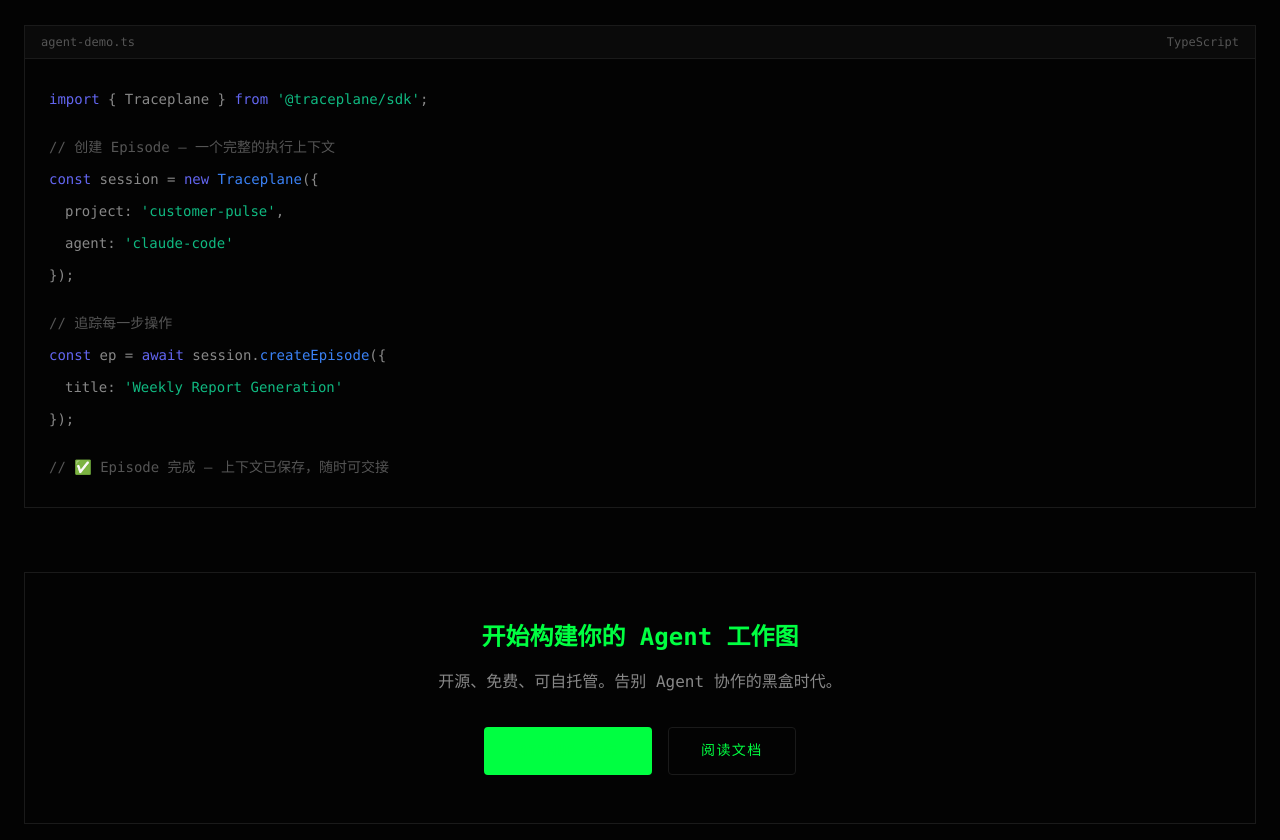
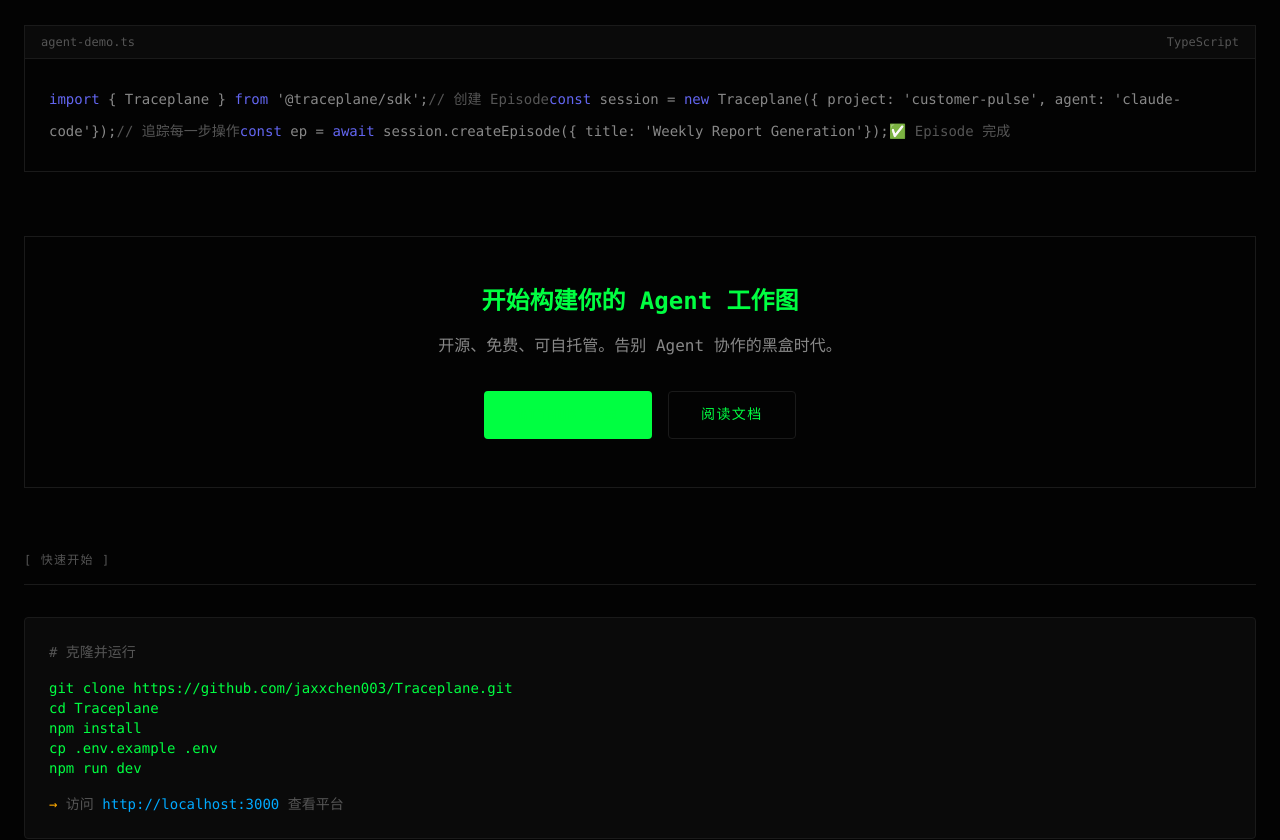
Before and after one commit to jaxxchen003/Traceplane, a Next.js app: page / in a window 1280 px wide. Shown: the part 1760-2600 px from the top of the page. Built offline with nearby package versions, Linux system fonts and the light colour scheme.

Commit message:
fix: extract text content to JS variables to resolve JSX lint errors

```diff
--- a/app/page.tsx
+++ b/app/page.tsx
@@ -6,20 +6,55 @@
   description: "让多个 Agent 的工作接成一条不断档、可回看、可交接的工作主线。",
 };
 
+const content = {
+  hero: {
+    badge: "v0.1.0 · MIT 开源 · 已上线",
+    title: ["Multi-Agent", "Continuity", "Layer"],
+    desc: ["解决多 Agent 协作断档问题。", "让工作流像代码一样可回溯、可复用、可交接。", "不是日志，是 Agent 的意识载体。"],
+    cta: { primary: "⌘ GitHub 仓库", secondary: "快速预览 →" },
+  },
+  terminal: { title: "traceplane session — demo" },
+  features: [
+    { num: "// 001", title: "Episode 连续性模型", desc: "不仅仅是记录，而是 Agent 的意识载体。每个 Episode 都是一个完整的执行上下文，可随时恢复、复用和交接。" },
+    { num: "// 002", title: "Surgical Replay", desc: "从任意执行节点进行状态 Fork。像 git checkout 一样回到过去，从那个点重新开始。" },
+    { num: "// 003", title: "Handoff Brief", desc: "自动完成 Agent 间无损交接。上下文不丢失，意图不偏离，就像接力赛一样精准传递。" },
+    { num: "// 004", title: "全链路事件流观测", desc: "Agent 行为、Artifact 沉淀、风险指标一体化追踪。每个事件都可回链到来源 trace。" },
+  ],
+  codeDemo: {
+    header: "agent-demo.ts",
+    lang: "TypeScript",
+    lines: [
+      { type: "keyword", text: "import" },
+      { text: " { Traceplane } " },
+      { type: "keyword", text: "from" },
+      { text: " '@traceplane/sdk';" },
+      { type: "comment", text: "// 创建 Episode" },
+      { type: "keyword", text: "const" },
+      { text: " session = " },
+      { type: "keyword", text: "new" },
+      { text: " Traceplane({" },
+      { text: "  project: 'customer-pulse'," },
+      { text: "  agent: 'claude-code'" },
+      { text: "});" },
+      { type: "comment", text: "// 追踪每一步操作" },
+      { type: "keyword", text: "const" },
+      { text: " ep = " },
+      { type: "keyword", text: "await" },
+      { text: " session.createEpisode({" },
+      { text: "  title: 'Weekly Report Generation'" },
+      { text: "});" },
+      { type: "comment", text: "✅ Episode 完成" },
+    ],
+  },
+  cta: { title: "开始构建你的 Agent 工作图", desc: "开源、免费、可自托管。告别 Agent 协作的黑盒时代。", primary: "GitHub 仓库", secondary: "阅读文档" },
+  quickStart: { title: "克隆并运行", commands: ["git clone https://github.com/jaxxchen003/Traceplane.git", "cd Traceplane", "npm install", "cp .env.example .env", "npm run dev"], link: "http://localhost:3000" },
+  agents: ["Claude Code ✓", "OpenCode ✓", "Gemini CLI ✓", "Codex ✓"],
+  footer: { brand: "TRACEPLANE", license: "MIT License · 开源免费" },
+};
+
 export default function HomePage() {
   return (
     <div className="min-h-screen bg-[#030303] text-[#00ff41] font-mono">
-
-      <script async src="https://www.googletagmanager.com/gtag/js?id=G-3K6BSYFM2V" />
-      <script dangerouslySetInnerHTML={{
-        __html: `
-          window.dataLayer = window.dataLayer || [];
-          function gtag(){dataLayer.push(arguments);}
-          gtag('js', new Date());
-          gtag('config', 'G-3K6BSYFM2V');
-        `
-      }} />
-
       <style>{`
         body {
           font-family: 'IBM Plex Mono', monospace;
@@ -32,13 +67,7 @@
           content: '';
           position: fixed;
           inset: 0;
-          background: repeating-linear-gradient(
-            0deg,
-            transparent,
-            transparent 2px,
-            rgba(0, 0, 0, 0.04) 2px,
-            rgba(0, 0, 0, 0.04) 4px
-          );
+          background: repeating-linear-gradient(0deg, transparent, transparent 2px, rgba(0, 0, 0, 0.04) 2px, rgba(0, 0, 0, 0.04) 4px);
           pointer-events: none;
           z-index: 9999;
         }
@@ -64,9 +93,6 @@
         .d5 { animation-delay: 0.5s; }
         a { color: #00ff41; text-decoration: none; transition: all 0.15s; }
         a:hover { text-decoration: underline; }
-        .text-amber { color: #ffaa00; }
-        .text-blue { color: #00aaff; }
-        .text-accent { color: #6366f1; }
       `}</style>
 
       <nav className="sticky top-0 z-50 border-b border-[#1a1a1a] bg-[#030303]/90 backdrop-blur-md px-6 py-4">
@@ -75,7 +101,7 @@
             <div className="flex h-8 w-8 items-center justify-center border border-[#00ff41]">
               <span className="text-sm font-bold">⚡</span>
             </div>
-            <span className="font-bold tracking-wider">TRACEPLANE</span>
+            <span className="font-bold tracking-wider">{content.footer.brand}</span>
           </div>
           <div className="flex gap-6 text-sm uppercase tracking-widest">
             <Link href="/zh/projects" className="text-[#555] hover:text-[#00ff41] transition-colors">平台</Link>
@@ -91,40 +117,29 @@
           <div className="mb-8 fade-up d1">
             <span className="inline-block rounded border border-[#00ff41]/30 bg-[#00ff41]/10 px-4 py-1 text-xs text-[#00ff41] uppercase tracking-widest">
               <span className="mr-2 inline-block h-1.5 w-1.5 rounded-full bg-[#00ff41]" />
-              v0.1.0 · MIT 开源 · 已上线
+              {content.hero.badge}
             </span>
           </div>
           <h1 className="mb-6 text-5xl font-bold leading-tight fade-up d2" style={{ letterSpacing: "-0.02em" }}>
-            <span className="text-[#00ff41]">Multi-Agent</span>
-            <br />
-            <span className="text-[#00ff41]">Continuity</span>
-            <br />
-            <span className="text-[#555]">Layer</span>
+            {content.hero.title.map((t, i) => (
+              <span key={i} className={i < 2 ? "text-[#00ff41]" : "text-[#555]"}>{t}{i < 2 && <br />}</span>
+            ))}
           </h1>
           <p className="mb-8 text-sm leading-8 text-[#888] fade-up d3" style={{ maxWidth: 560, margin: "0 auto 2rem" }}>
-            解决多 Agent 协作断档问题。
-            <br />
-            让工作流像代码一样可回溯、可复用、可交接。
-            <br />
-            <span className="text-[#555]">不是日志，是 Agent 的意识载体。</span>
+            {content.hero.desc.map((d, i) => (
+              <span key={i}>{d}{i < content.hero.desc.length - 1 && <br />}</span>
+            ))}
           </p>
           <div className="flex flex-wrap justify-center gap-4 fade-up d4">
-            <Link
-              href="/zh/projects"
-              className="rounded border-2 border-[#00ff41] bg-[#00ff41] px-8 py-3 text-sm font-bold text-black hover:bg-transparent hover:text-[#00ff41] transition-colors uppercase tracking-widest"
-            >
-              ⌘ GitHub 仓库
+            <Link href="/zh/projects" className="rounded border-2 border-[#00ff41] bg-[#00ff41] px-8 py-3 text-sm font-bold text-black hover:bg-transparent hover:text-[#00ff41] transition-colors uppercase tracking-widest">
+              {content.hero.cta.primary}
             </Link>
-            <a
-              href="https://github.com/jaxxchen003/Traceplane"
-              className="rounded border border-[#1a1a1a] px-8 py-3 text-sm hover:border-[#00ff41]/50 transition-colors uppercase tracking-widest"
-            >
-              快速预览 →
+            <a href="https://github.com/jaxxchen003/Traceplane" className="rounded border border-[#1a1a1a] px-8 py-3 text-sm hover:border-[#00ff41]/50 transition-colors uppercase tracking-widest">
+              {content.hero.cta.secondary}
             </a>
           </div>
         </div>
       </section>
-
 
       <section className="mx-6 mb-16 border border-[#1a1a1a]">
         <div className="border-b border-[#1a1a1a] bg-[#0a0a0a] px-4 py-2 flex justify-between items-center text-xs text-[#555]">
@@ -133,7 +148,7 @@
             <span className="w-3 h-3 border border-[#333]"></span>
             <span className="w-3 h-3 border border-[#333]"></span>
           </div>
-          <span>traceplane session — demo</span>
+          <span>{content.terminal.title}</span>
         </div>
         <div className="p-6 font-mono text-sm">
           <div className="mb-2"><span className="text-[#6366f1]">$</span> <span className="text-[#00ff41]">npx @traceplane/cli init customer-pulse</span></div>
@@ -156,109 +171,58 @@
       <section className="mx-6 mb-16">
         <div className="mb-8 text-xs text-[#555] uppercase tracking-widest pb-4 border-b border-[#1a1a1a]">[ 核心能力 ]</div>
         <div className="grid gap-px bg-[#1a1a1a] md:grid-cols-3" style={{ gridTemplateColumns: "repeat(auto-fit, minmax(280px, 1fr))" }}>
-          <div className="bg-[#0a0a0a] p-8">
-            <div className="mb-4 text-xs text-[#6366f1] uppercase tracking-widest">// 001</div>
-            <h3 className="mb-3 text-lg font-bold text-[#00ff41]">Episode 连续性模型</h3>
-            <p className="text-sm text-[#555] leading-relaxed">
-              不仅仅是记录，而是 Agent 的意识载体。每个 Episode 都是一个完整的执行上下文，可随时恢复、复用和交接。
-            </p>
-          </div>
-          <div className="bg-[#0a0a0a] p-8">
-            <div className="mb-4 text-xs text-[#6366f1] uppercase tracking-widest">// 002</div>
-            <h3 className="mb-3 text-lg font-bold text-[#00ff41]">Surgical Replay</h3>
-            <p className="text-sm text-[#555] leading-relaxed">
-              从任意执行节点进行状态 Fork。像 git checkout 一样回到过去，从那个点重新开始。
-            </p>
-          </div>
-          <div className="bg-[#0a0a0a] p-8">
-            <div className="mb-4 text-xs text-[#6366f1] uppercase tracking-widest">// 003</div>
-            <h3 className="mb-3 text-lg font-bold text-[#00ff41]">Handoff Brief</h3>
-            <p className="text-sm text-[#555] leading-relaxed">
-              自动完成 Agent 间无损交接。上下文不丢失，意图不偏离，就像接力赛一样精准传递。
-            </p>
-          </div>
-          <div className="bg-[#0a0a0a] p-8 md:col-span-3">
-            <div className="mb-4 text-xs text-[#6366f1] uppercase tracking-widest">// 004</div>
-            <h3 className="mb-3 text-lg font-bold text-[#00ff41]">全链路事件流观测</h3>
-            <p className="text-sm text-[#555] leading-relaxed">
-              Agent 行为、Artifact 沉淀、风险指标一体化追踪。每个事件都可回链到来源 trace。
-            </p>
+          {content.features.map((f, i) => (
+            <div key={i} className={`bg-[#0a0a0a] p-8 ${i === 3 ? "md:col-span-3" : ""}`}>
+              <div className="mb-4 text-xs text-[#6366f1] uppercase tracking-widest">{f.num}</div>
+              <h3 className="mb-3 text-lg font-bold text-[#00ff41]">{f.title}</h3>
+              <p className="text-sm text-[#555] leading-relaxed">{f.desc}</p>
+            </div>
+          ))}
+        </div>
+      </section>
+
+      <section className="mx-6 mb-16 border border-[#1a1a1a]">
+        <div className="border-b border-[#1a1a1a] bg-[#0a0a0a] px-4 py-2 flex justify-between items-center text-xs text-[#555]">
+          <span>{content.codeDemo.header}</span>
+          <span>{content.codeDemo.lang}</span>
+        </div>
+        <div className="p-6 font-mono text-sm text-[#888] leading-8">
+          {content.codeDemo.lines.map((line, i) => {
+            if (line.type === "keyword") return <span key={i} className="text-[#6366f1]">{line.text}</span>;
+            if (line.type === "comment") return <span key={i} className="text-[#555]">{line.text}</span>;
+            return <span key={i}>{line.text}</span>;
+          })}
+        </div>
+      </section>
+
+      <section className="mx-6 mb-16 border border-[#1a1a1a] p-12 text-center">
+        <h2 className="mb-4 text-2xl font-bold">{content.cta.title}</h2>
+        <p className="mb-8 text-[#888]">{content.cta.desc}</p>
+        <div className="flex flex-wrap justify-center gap-4">
+          <a href="https://github.com/jaxxchen003/Traceplane" className="rounded border-2 border-[#00ff41] bg-[#00ff41] px-8 py-3 text-sm font-bold text-black hover:bg-transparent hover:text-[#00ff41] transition-colors uppercase tracking-widest">
+            {content.cta.primary}
+          </a>
+          <a href="https://github.com/jaxxchen003/Traceplane" className="rounded border border-[#1a1a1a] px-8 py-3 text-sm hover:border-[#00ff41]/50 transition-colors uppercase tracking-widest">
+            {content.cta.secondary}
+          </a>
+        </div>
+      </section>
+
+      <section className="mx-6 mb-16">
+        <div className="mb-8 text-xs text-[#555] uppercase tracking-widest pb-4 border-b border-[#1a1a1a]">[ 快速开始 ]</div>
+        <div className="rounded border border-[#1a1a1a] bg-[#0a0a0a] p-6 font-mono text-sm">
+          <div className="mb-4 text-[#555]"># {content.quickStart.title}</div>
+          <pre className="overflow-x-auto text-[#00ff41]">{content.quickStart.commands.join("\n")}</pre>
+          <div className="mt-4 text-[#555]">
+            <span className="text-[#ffaa00]">→</span> 访问 <span className="text-[#00aaff]">{content.quickStart.link}</span> 查看平台
           </div>
         </div>
       </section>
 
-
-      <section className="mx-6 mb-16 border border-[#1a1a1a]">
-        <div className="border-b border-[#1a1a1a] bg-[#0a0a0a] px-4 py-2 flex justify-between items-center text-xs text-[#555]">
-          <span>agent-demo.ts</span>
-          <span>TypeScript</span>
-        </div>
-        <div className="p-6 font-mono text-sm text-[#888] leading-8">
-          <div>
-            <span className="text-[#6366f1]">import</span> {"{ Traceplane }"} <span className="text-[#6366f1]">from</span> <span className="text-[#10b981]">'@traceplane/sdk'</span>;
-          </div>
-          <div className="mt-4 text-[#555]">// 创建 Episode — 一个完整的执行上下文</div>
-          <div>
-            <span className="text-[#6366f1]">const</span> session = <span className="text-[#6366f1]">new</span> <span className="text-[#3b82f6]">Traceplane</span>({"{"}
-          </div>
-          <div className="pl-4">project: <span className="text-[#10b981]">'customer-pulse'</span>,</div>
-          <div className="pl-4">agent: <span className="text-[#10b981]">'claude-code'</span></div>
-          <div>{"}"});</div>
-          <div className="mt-4 text-[#555]">// 追踪每一步操作</div>
-          <div>
-            <span className="text-[#6366f1]">const</span> ep = <span className="text-[#6366f1]">await</span> session.<span className="text-[#3b82f6]">createEpisode</span>({"{"}
-          </div>
-          <div className="pl-4">title: <span className="text-[#10b981]">'Weekly Report Generation'</span></div>
-          <div>{"}"});</div>
-          <div className="mt-4">
-            <span className="text-[#555]">// ✅ Episode 完成 — 上下文已保存，随时可交接</span>
-          </div>
-        </div>
-      </section>
-
-      <section className="mx-6 mb-16 border border-[#1a1a1a] p-12 text-center">
-        <h2 className="mb-4 text-2xl font-bold">开始构建你的 Agent 工作图</h2>
-        <p className="mb-8 text-[#888]">开源、免费、可自托管。告别 Agent 协作的黑盒时代。</p>
-        <div className="flex flex-wrap justify-center gap-4">
-          <a
-            href="https://github.com/jaxxchen003/Traceplane"
-            className="rounded border-2 border-[#00ff41] bg-[#00ff41] px-8 py-3 text-sm font-bold text-black hover:bg-transparent hover:text-[#00ff41] transition-colors uppercase tracking-widest"
-          >
-            GitHub 仓库
-          </a>
-          <a
-            href="https://github.com/jaxxchen003/Traceplane"
-            className="rounded border border-[#1a1a1a] px-8 py-3 text-sm hover:border-[#00ff41]/50 transition-colors uppercase tracking-widest"
-          >
-            阅读文档
-          </a>
-        </div>
-      </section>
-
-
-      <section className="mx-6 mb-16">
-        <div className="mb-8 text-xs text-[#555] uppercase tracking-widest pb-4 border-b border-[#1a1a1a]">[ 快速开始 ]</div>
-        <div className="rounded border border-[#1a1a1a] bg-[#0a0a0a] p-6 font-mono text-sm">
-          <div className="mb-4 text-[#555]"># 克隆并运行</div>
-          <pre className="overflow-x-auto text-[#00ff41]">{`git clone https://github.com/jaxxchen003/Traceplane.git
-cd Traceplane
-npm install
-cp .env.example .env
-npm run dev`}</pre>
-          <div className="mt-4 text-[#555]">
-            <span className="text-[#ffaa00]">→</span> 访问 <span className="text-[#00aaff]">http://localhost:3000</span> 查看平台
-          </div>
-        </div>
-      </section>
-
-
       <section className="mx-6 mb-16">
         <div className="mb-8 text-xs text-[#555] uppercase tracking-widest pb-4 border-b border-[#1a1a1a]">[ 已支持的 Agent ]</div>
         <div className="flex flex-wrap gap-4 text-sm text-[#555]">
-          <span className="rounded border border-[#1a1a1a] bg-[#0a0a0a] px-4 py-2">Claude Code ✓</span>
-          <span className="rounded border border-[#1a1a1a] bg-[#0a0a0a] px-4 py-2">OpenCode ✓</span>
-          <span className="rounded border border-[#1a1a1a] bg-[#0a0a0a] px-4 py-2">Gemini CLI ✓</span>
-          <span className="rounded border border-[#1a1a1a] bg-[#0a0a0a] px-4 py-2">Codex ✓</span>
+          {content.agents.map((a, i) => <span key={i} className="rounded border border-[#1a1a1a] bg-[#0a0a0a] px-4 py-2">{a}</span>)}
         </div>
       </section>
 
@@ -268,9 +232,9 @@
             <div className="flex h-8 w-8 items-center justify-center border border-[#00ff41]">
               <span className="text-sm font-bold">⚡</span>
             </div>
-            <span className="font-bold tracking-wider">TRACEPLANE</span>
+            <span className="font-bold tracking-wider">{content.footer.brand}</span>
           </div>
-          <p>MIT License · 开源免费</p>
+          <p>{content.footer.license}</p>
           <div className="flex gap-6">
             <a href="https://github.com/jaxxchen003/Traceplane" className="hover:text-[#00ff41]">GitHub</a>
             <a href="https://traceplane.cc" className="hover:text-[#00ff41]">官网</a>
```
Also changed, not shown: app/layout.tsx (+7 -8 lines).
